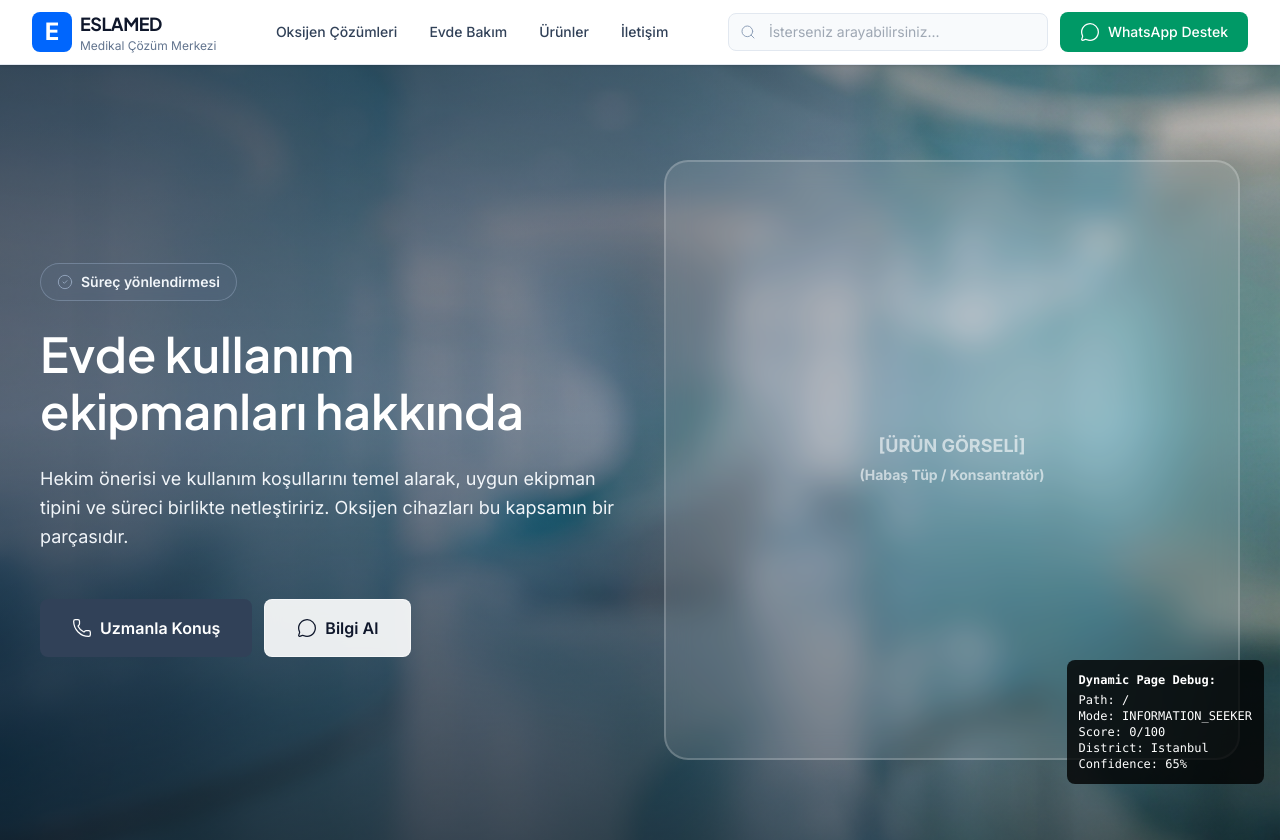
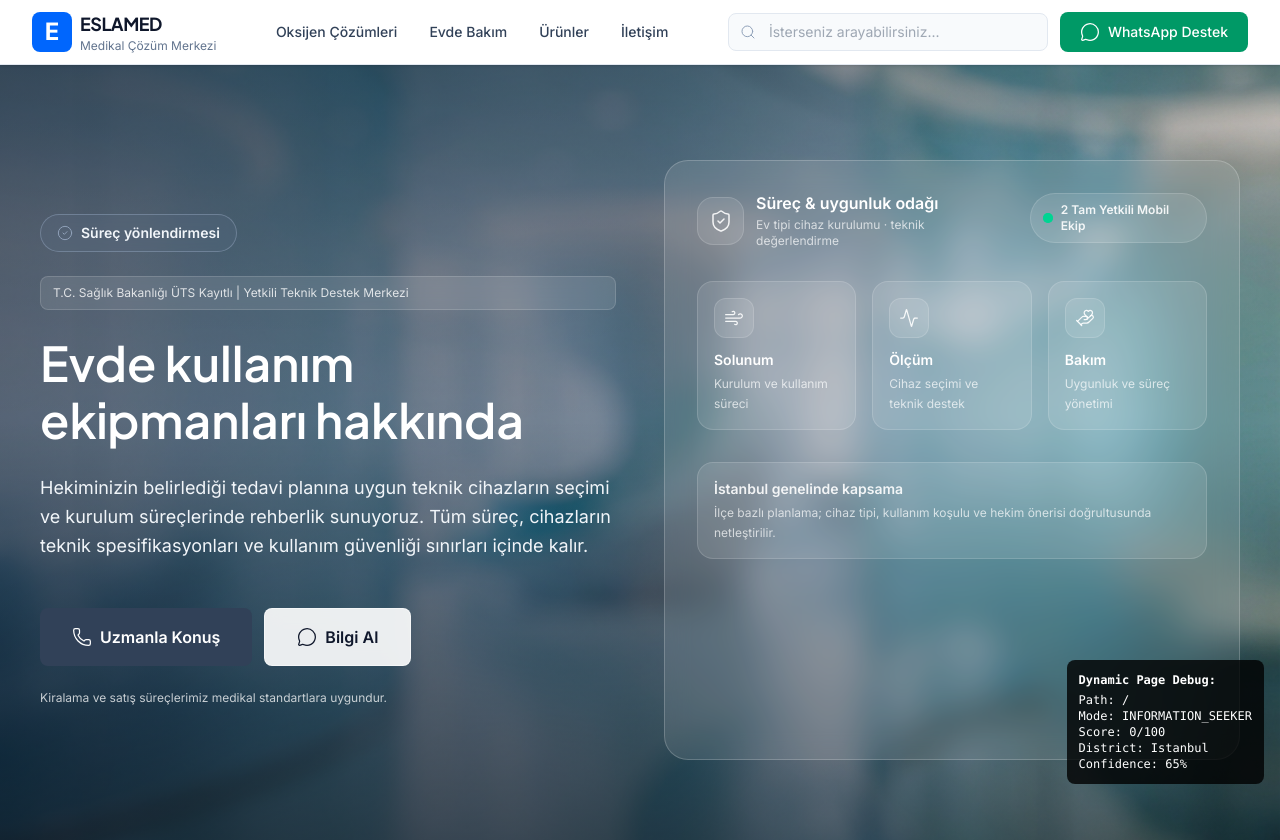
Before and after one commit to otomantik/eslamed-3-0, a Next.js app in the folder apps/web/: page / in a window 1280 px wide. Built offline with nearby package versions, Linux system fonts and the light colour scheme; no server answers.

Commit message:
perf(web): lazy-load SearchModal + optimize lucide imports + hero sizes

```diff
--- a/apps/web/components/layout/navbar.tsx
+++ b/apps/web/components/layout/navbar.tsx
@@ -3,7 +3,12 @@
 import { useState, useEffect } from 'react';
 import Link from 'next/link';
 import { MessageCircle, Search, Menu, X } from 'lucide-react';
-import { SearchModal } from '@/components/search/search-modal';
+import dynamic from 'next/dynamic';
+
+const SearchModal = dynamic(
+  () => import('@/components/search/search-modal').then((m) => m.SearchModal),
+  { ssr: false, loading: () => null }
+);
 
 interface NavbarProps {
   isEmergency?: boolean;
@@ -11,11 +16,29 @@ interface NavbarProps {
 
 export function Navbar({ isEmergency = false }: NavbarProps = {}) {
   const [isMenuOpen, setIsMenuOpen] = useState(false);
+  const [searchEnabled, setSearchEnabled] = useState(false);
 
   const openSearch = (prefill?: string) => {
     if (typeof window === 'undefined') return;
+    // If the modal chunk isn't mounted yet, store a pending request.
+    (window as any).__eslamed_search_pending = { prefill: prefill || '' };
     window.dispatchEvent(new CustomEvent('eslamed:open-search', { detail: { prefill } }));
   };
+
+  // Cmd/Ctrl+K should load the modal chunk only when needed.
+  useEffect(() => {
+    function onKeyDown(e: KeyboardEvent) {
+      const isK = e.key.toLowerCase() === 'k';
+      const isCmdK = (e.metaKey || e.ctrlKey) && isK;
+      if (!isCmdK) return;
+      e.preventDefault();
+      setSearchEnabled(true);
+      // Dispatch after a tick so the dynamic chunk has a chance to mount.
+      window.setTimeout(() => openSearch(), 50);
+    }
+    window.addEventListener('keydown', onKeyDown);
+    return () => window.removeEventListener('keydown', onKeyDown);
+  }, []);
 
   useEffect(() => {
     if (isMenuOpen) {
@@ -93,12 +116,16 @@ export function Navbar({ isEmergency = false }: NavbarProps = {}) {
                   type="text"
                   placeholder="İsterseniz arayabilirsiniz..."
                   readOnly
-                  onFocus={() => openSearch()}
+                  onFocus={() => {
+                    setSearchEnabled(true);
+                    window.setTimeout(() => openSearch(), 50);
+                  }}
                   onKeyDown={(e) => {
                     // If user starts typing, open modal and prefill with the first character.
                     if (e.key.length === 1 && !e.ctrlKey && !e.metaKey && !e.altKey) {
                       e.preventDefault();
-                      openSearch(e.key);
+                      setSearchEnabled(true);
+                      window.setTimeout(() => openSearch(e.key), 50);
                     }
                   }}
                   className="w-full pl-10 pr-4 py-2 border border-slate-200 rounded-lg text-sm bg-slate-50 text-slate-600 focus:outline-none focus:ring-1 focus:ring-brand-primary focus:border-brand-primary focus:bg-white transition-colors"
@@ -137,11 +164,15 @@ export function Navbar({ isEmergency = false }: NavbarProps = {}) {
                 type="text"
                 placeholder="İsterseniz arayabilirsiniz..."
                 readOnly
-                onFocus={() => openSearch()}
+                onFocus={() => {
+                  setSearchEnabled(true);
+                  window.setTimeout(() => openSearch(), 50);
+                }}
                 onKeyDown={(e) => {
                   if (e.key.length === 1 && !e.ctrlKey && !e.metaKey && !e.altKey) {
                     e.preventDefault();
-                    openSearch(e.key);
+                    setSearchEnabled(true);
+                    window.setTimeout(() => openSearch(e.key), 50);
                   }
                 }}
                 className="w-full pl-10 pr-4 py-2 border border-slate-200 rounded-lg text-sm bg-slate-50 text-slate-600 focus:outline-none focus:ring-1 focus:ring-brand-primary focus:border-brand-primary focus:bg-white transition-colors"
@@ -151,7 +182,7 @@ export function Navbar({ isEmergency = false }: NavbarProps = {}) {
         </div>
       </header>
 
-      <SearchModal />
+      {searchEnabled && <SearchModal />}
 
       {/* Mobile Menu Overlay */}
       {isMenuOpen && (
--- a/apps/web/components/search/search-modal.tsx
+++ b/apps/web/components/search/search-modal.tsx
@@ -33,6 +33,18 @@ export function SearchModal() {
   const [items, setItems] = useState<SearchItem[] | null>(null);
   const [fuse, setFuse] = useState<FuseLike | null>(null);
   const inputRef = useRef<HTMLInputElement | null>(null);
+
+  // If navbar triggered search before this chunk mounted, consume pending request.
+  useEffect(() => {
+    const pending = (window as any).__eslamed_search_pending as { prefill?: string } | undefined;
+    if (pending) {
+      setOpen(true);
+      if (typeof pending.prefill === 'string' && pending.prefill.trim()) {
+        setQ(pending.prefill);
+      }
+      (window as any).__eslamed_search_pending = undefined;
+    }
+  }, []);
 
   // Keyboard: Cmd/Ctrl + K
   useEffect(() => {
--- a/apps/web/components/sections/hero/index.tsx
+++ b/apps/web/components/sections/hero/index.tsx
@@ -1,5 +1,5 @@
 import Image from 'next/image';
-import { Phone, MessageCircle, MapPin, Clock, Activity, CheckCircle2, AlertTriangle } from 'lucide-react';
+import { Phone, MessageCircle, MapPin, Clock, Activity, CheckCircle2, AlertTriangle, ShieldCheck, Wind, HandHeart } from 'lucide-react';
 import type { IntentMode } from '@/lib/intent/detector';
 
 interface DynamicHeroProps {
@@ -12,7 +12,8 @@ export function DynamicHero({ intent, district = 'Istanbul' }: DynamicHeroProps)
   const configs = {
     CRITICAL_EMERGENCY: {
       title: `Oksijen cihazınızda sorun mu var?`,
-      subtitle: `Teknik arıza durumunda, cihaz modeline ve kullanım koşullarına göre hızlı bir değerlendirme yaparız. ${district} bölgesinde planlama yapılır.`,
+      subtitle:
+        'Hekiminizin belirlediği tedavi planına uygun teknik cihazların seçimi ve kurulum süreçlerinde rehberlik sunuyoruz. Tüm süreç, cihazların teknik spesifikasyonları ve kullanım güvenliği sınırları içinde kalır.',
       cta: "Uzmanla Konuş",
       secondaryCta: "Konumumu Gönder",
       bgImage: "/assets/hero-bg.png",
@@ -32,7 +33,8 @@ export function DynamicHero({ intent, district = 'Istanbul' }: DynamicHeroProps)
     },
     TRUST_SEEKER: {
       title: `Evde medikal ekipman yönlendirme`,
-      subtitle: `${district} bölgesinde; solunum desteği, evde bakım ve ölçüm/takip ekipmanlarında uygunluk ve süreç netliği için sakin bir yönlendirme sunarız. Oksijen cihazları buna dahildir.`,
+      subtitle:
+        'Hekiminizin belirlediği tedavi planına uygun teknik cihazların seçimi ve kurulum süreçlerinde rehberlik sunuyoruz. Tüm süreç, cihazların teknik spesifikasyonları ve kullanım güvenliği sınırları içinde kalır.',
       cta: "Uzmanla Konuş",
       secondaryCta: "Nasıl Çalışıyoruz",
       bgImage: "/assets/hero-bg.png",
@@ -40,7 +42,7 @@ export function DynamicHero({ intent, district = 'Istanbul' }: DynamicHeroProps)
       titleColor: "text-white",
       subtitleColor: "text-blue-50",
       badge: {
-        text: "Sağlık Bakanlığı onaylı",
+        text: "ÜTS Kayıtlı & CE Belgeli Medikal Ekipman",
         icon: CheckCircle2,
         bg: "bg-blue-500/20 backdrop-blur-sm border border-blue-400/50",
         textColor: "text-blue-100",
@@ -52,7 +54,8 @@ export function DynamicHero({ intent, district = 'Istanbul' }: DynamicHeroProps)
     },
     PRICE_SENSITIVE: {
       title: `Şeffaf kapsam, net süreç`,
-      subtitle: `Fiyat; ekipman tipi, süre ve hizmet kapsamına göre belirlenir. Oksijen cihazları bir örnektir; evde bakım ve ölçüm/takip ekipmanları için de aynı netlik korunur.`,
+      subtitle:
+        'Hekiminizin belirlediği tedavi planına uygun teknik cihazların seçimi ve kurulum süreçlerinde rehberlik sunuyoruz. Tüm süreç, cihazların teknik spesifikasyonları ve kullanım güvenliği sınırları içinde kalır.',
       cta: "Fiyat Bilgisi Al",
       secondaryCta: "Detaylı Bilgi",
       bgImage: "/assets/hero-bg.png",
@@ -72,7 +75,8 @@ export function DynamicHero({ intent, district = 'Istanbul' }: DynamicHeroProps)
     },
     COMMERCIAL_RENTAL: {
       title: `${district} bölgesinde evde ekipman planlaması`,
-      subtitle: `Oksijen ekipmanları dahil; solunum desteği, evde bakım ve ölçüm/takip cihazlarında uygunluk ve kurulum adımları planlanır. Detaylar ihtiyaca göre netleşir.`,
+      subtitle:
+        'Hekiminizin belirlediği tedavi planına uygun teknik cihazların seçimi ve kurulum süreçlerinde rehberlik sunuyoruz. Tüm süreç, cihazların teknik spesifikasyonları ve kullanım güvenliği sınırları içinde kalır.',
       cta: "Uzmanla Konuş",
       secondaryCta: "Hizmetlerimiz",
       bgImage: "/assets/hero-bg.png",
@@ -92,7 +96,8 @@ export function DynamicHero({ intent, district = 'Istanbul' }: DynamicHeroProps)
     },
     INFORMATION_SEEKER: {
       title: `Evde kullanım ekipmanları hakkında`,
-      subtitle: `Hekim önerisi ve kullanım koşullarını temel alarak, uygun ekipman tipini ve süreci birlikte netleştiririz. Oksijen cihazları bu kapsamın bir parçasıdır.`,
+      subtitle:
+        'Hekiminizin belirlediği tedavi planına uygun teknik cihazların seçimi ve kurulum süreçlerinde rehberlik sunuyoruz. Tüm süreç, cihazların teknik spesifikasyonları ve kullanım güvenliği sınırları içinde kalır.',
       cta: "Uzmanla Konuş",
       secondaryCta: "Bilgi Al",
       bgImage: "/assets/hero-bg.png",
@@ -114,6 +119,7 @@ export function DynamicHero({ intent, district = 'Istanbul' }: DynamicHeroProps)
 
   const config = configs[intent];
   const BadgeIcon = config.badge.icon;
+  const showComplianceBar = intent === 'TRUST_SEEKER' || intent === 'INFORMATION_SEEKER';
 
   return (
     <section className={`relative min-h-[90vh] flex items-center overflow-hidden ${intent === 'CRITICAL_EMERGENCY' ? 'pt-32' : 'pt-24 sm:pt-20'}`}>
@@ -121,11 +127,13 @@ export function DynamicHero({ intent, district = 'Istanbul' }: DynamicHeroProps)
       <div className="absolute inset-0 z-0">
         <Image
           src={config.bgImage}
-          alt="Medical Background"
+          alt="Evde medikal cihaz kurulumu ve teknik süreç yönetimi - Eslamed İstanbul"
           fill
           className="object-cover"
+          sizes="100vw"
           priority
           fetchPriority="high"
+          loading="eager"
         />
         <div className={`absolute inset-0 ${config.bgOverlay}`} />
         <div className="absolute inset-0 bg-gradient-to-b from-black/20 via-transparent to-black/40" />
@@ -143,6 +151,13 @@ export function DynamicHero({ intent, district = 'Istanbul' }: DynamicHeroProps)
             />
             {config.badge.text}
           </div>
+
+          {/* Compliance Bar (quiet, authority signal) */}
+          {showComplianceBar && (
+            <div className="text-xs text-white/80 bg-white/10 border border-white/15 rounded-lg px-3 py-2 backdrop-blur-sm max-w-xl">
+              T.C. Sağlık Bakanlığı ÜTS Kayıtlı | Yetkili Teknik Destek Merkezi
+            </div>
+          )}
 
           {/* Headline */}
           <h1 className={`text-3xl sm:text-4xl lg:text-5xl font-display font-semibold leading-[1.2] ${config.titleColor} max-w-xl`}>
@@ -172,12 +187,16 @@ export function DynamicHero({ intent, district = 'Istanbul' }: DynamicHeroProps)
             </a>
           </div>
 
+          <p className="text-xs text-white/75 max-w-xl">
+            Kiralama ve satış süreçlerimiz medikal standartlara uygundur.
+          </p>
+
           {/* Trust Indicators */}
           {intent === 'TRUST_SEEKER' && (
             <div className="flex items-center gap-6 pt-4">
               <div className="flex items-center gap-2 text-blue-100">
                 <Clock className="w-4 h-4" strokeWidth={1.5} />
-                <span className="text-sm">30-45 dk teslimat</span>
+                <span className="text-sm">İstanbul genelinde 2 tam yetkili mobil ekip ile hızlı ve planlı operasyon süreci</span>
               </div>
               <div className="flex items-center gap-2 text-blue-100">
                 <MapPin className="w-4 h-4" strokeWidth={1.5} />
@@ -189,11 +208,57 @@ export function DynamicHero({ intent, district = 'Istanbul' }: DynamicHeroProps)
 
         {/* Right Column - Product/Visual */}
         <div className="hidden lg:block relative h-[600px] w-full">
-          <div className="absolute inset-0 flex items-center justify-center border-2 border-white/20 rounded-3xl bg-white/10 backdrop-blur-md">
-            <p className="text-white/60 font-bold text-center text-lg">
-              [ÜRÜN GÖRSELİ]<br />
-              <span className="text-sm">(Habaş Tüp / Konsantratör)</span>
-            </p>
+          <div className="absolute inset-0 rounded-3xl border border-white/20 bg-white/10 backdrop-blur-md p-8">
+            <div className="flex items-start justify-between gap-6">
+              <div className="flex items-center gap-3">
+                <div className="w-12 h-12 rounded-2xl bg-white/10 border border-white/15 flex items-center justify-center">
+                  <ShieldCheck className="w-6 h-6 text-white/90" strokeWidth={1.5} />
+                </div>
+                <div>
+                  <div className="text-white font-semibold leading-tight">Süreç & uygunluk odağı</div>
+                  <div className="text-white/70 text-xs mt-1">Ev tipi cihaz kurulumu · teknik değerlendirme</div>
+                </div>
+              </div>
+
+              <div className="flex items-center gap-2 px-3 py-2 rounded-full bg-white/10 border border-white/15">
+                <span className="relative flex h-2.5 w-2.5">
+                  <span className="animate-ping absolute inline-flex h-full w-full rounded-full bg-emerald-400 opacity-75"></span>
+                  <span className="relative inline-flex rounded-full h-2.5 w-2.5 bg-emerald-400"></span>
+                </span>
+                <span className="text-white/90 text-xs font-semibold">2 Tam Yetkili Mobil Ekip</span>
+              </div>
+            </div>
+
+            <div className="mt-8 grid grid-cols-3 gap-4">
+              <div className="rounded-2xl border border-white/15 bg-white/10 p-4">
+                <div className="w-10 h-10 rounded-xl bg-white/10 border border-white/15 flex items-center justify-center">
+                  <Wind className="w-5 h-5 text-white/90" strokeWidth={1.5} />
+                </div>
+                <div className="mt-3 text-white font-semibold text-sm">Solunum</div>
+                <div className="mt-1 text-white/70 text-xs leading-relaxed">Kurulum ve kullanım süreci</div>
+              </div>
+              <div className="rounded-2xl border border-white/15 bg-white/10 p-4">
+                <div className="w-10 h-10 rounded-xl bg-white/10 border border-white/15 flex items-center justify-center">
+                  <Activity className="w-5 h-5 text-white/90" strokeWidth={1.5} />
+                </div>
+                <div className="mt-3 text-white font-semibold text-sm">Ölçüm</div>
+                <div className="mt-1 text-white/70 text-xs leading-relaxed">Cihaz seçimi ve teknik destek</div>
+              </div>
+              <div className="rounded-2xl border border-white/15 bg-white/10 p-4">
+                <div className="w-10 h-10 rounded-xl bg-white/10 border border-white/15 flex items-center justify-center">
+                  <HandHeart className="w-5 h-5 text-white/90" strokeWidth={1.5} />
+                </div>
+                <div className="mt-3 text-white font-semibold text-sm">Bakım</div>
+                <div className="mt-1 text-white/70 text-xs leading-relaxed">Uygunluk ve süreç yönetimi</div>
+              </div>
+            </div>
+
+            <div className="mt-8 rounded-2xl border border-white/15 bg-white/10 p-4">
+              <div className="text-white/90 text-sm font-semibold">İstanbul genelinde kapsama</div>
+              <div className="mt-1 text-white/70 text-xs leading-relaxed">
+                İlçe bazlı planlama; cihaz tipi, kullanım koşulu ve hekim önerisi doğrultusunda netleştirilir.
+              </div>
+            </div>
           </div>
         </div>
       </div>
--- a/apps/web/next.config.ts
+++ b/apps/web/next.config.ts
@@ -2,7 +2,11 @@ import type { NextConfig } from "next";
 
 const nextConfig: NextConfig = {
   output: "standalone",
-  /* config options here */
+  experimental: {
+    // Helps tree-shake icon libraries (and other packages) more aggressively.
+    // Safe, low-risk win for "unused JS" reports.
+    optimizePackageImports: ["lucide-react"],
+  },
 };
 
 export default nextConfig;
```
